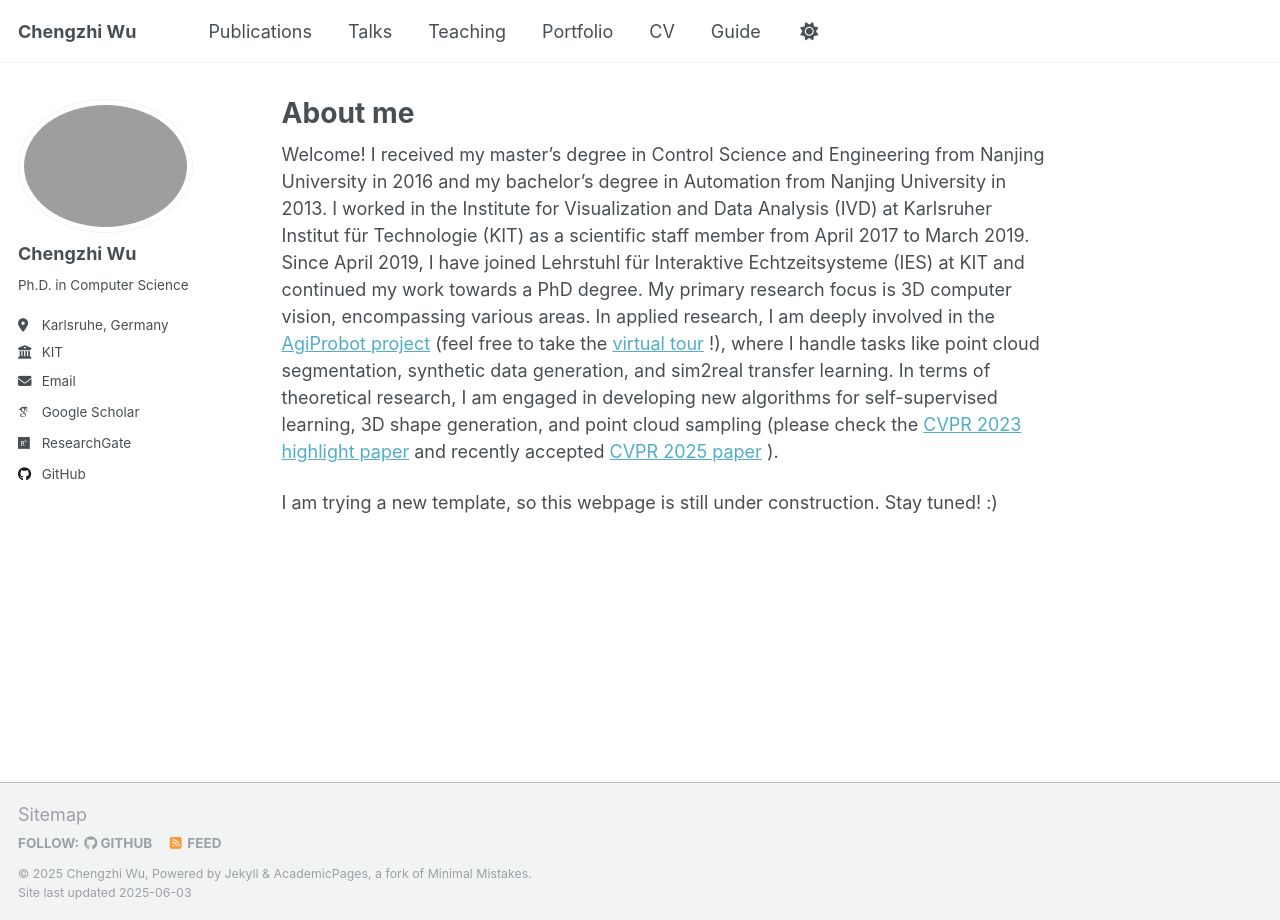
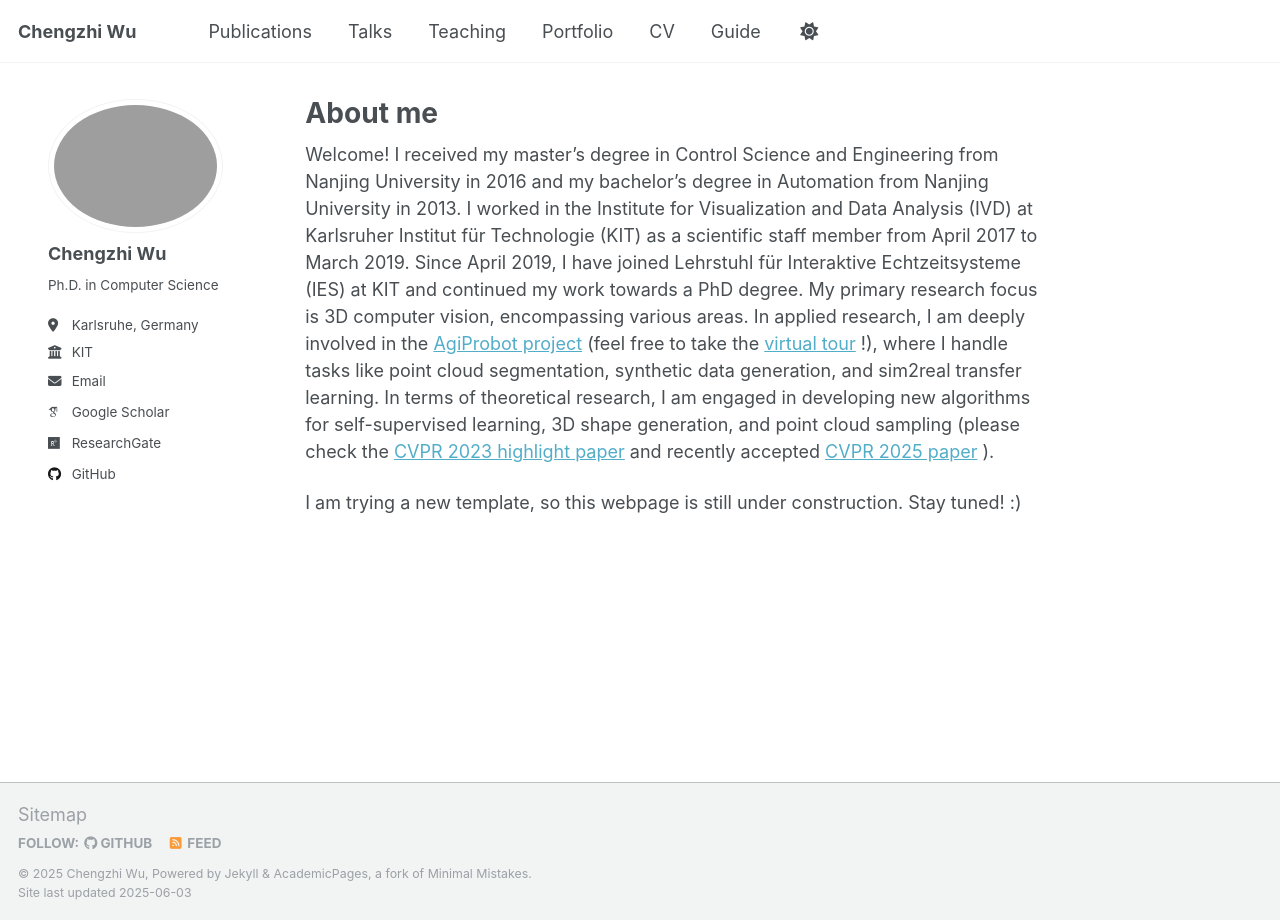
Before and after one commit to stevenczwu/stevenczwu.github.io, a Jekyll site: the page built from _pages/about.md, in a window 1280 px wide. Built offline with Jekyll 4.4.1, drawn with Linux system fonts in a browser that asks for light colours; some web fonts are replaced.

Commit message:
Update default.html

```diff
--- a/_layouts/default.html
+++ b/_layouts/default.html
@@ -16,7 +16,9 @@
     {% include browser-upgrade.html %}
     {% include masthead.html %}
 
-    {{ content }}
+    <div class="col-sm-9" style="padding-left: 30px;">
+      {{ content }}
+    </div>
 
     <div class="page__footer">
       <footer>
```
